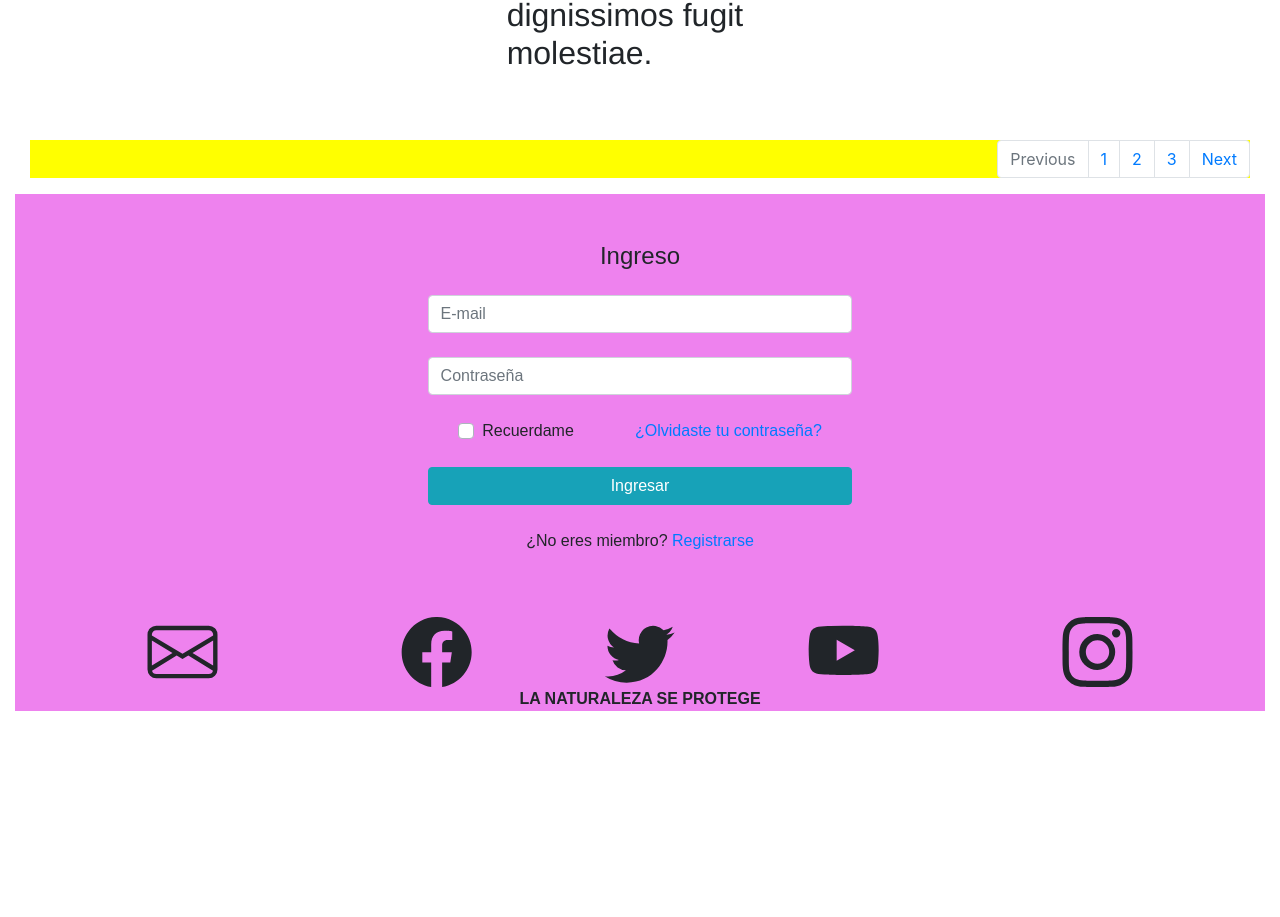
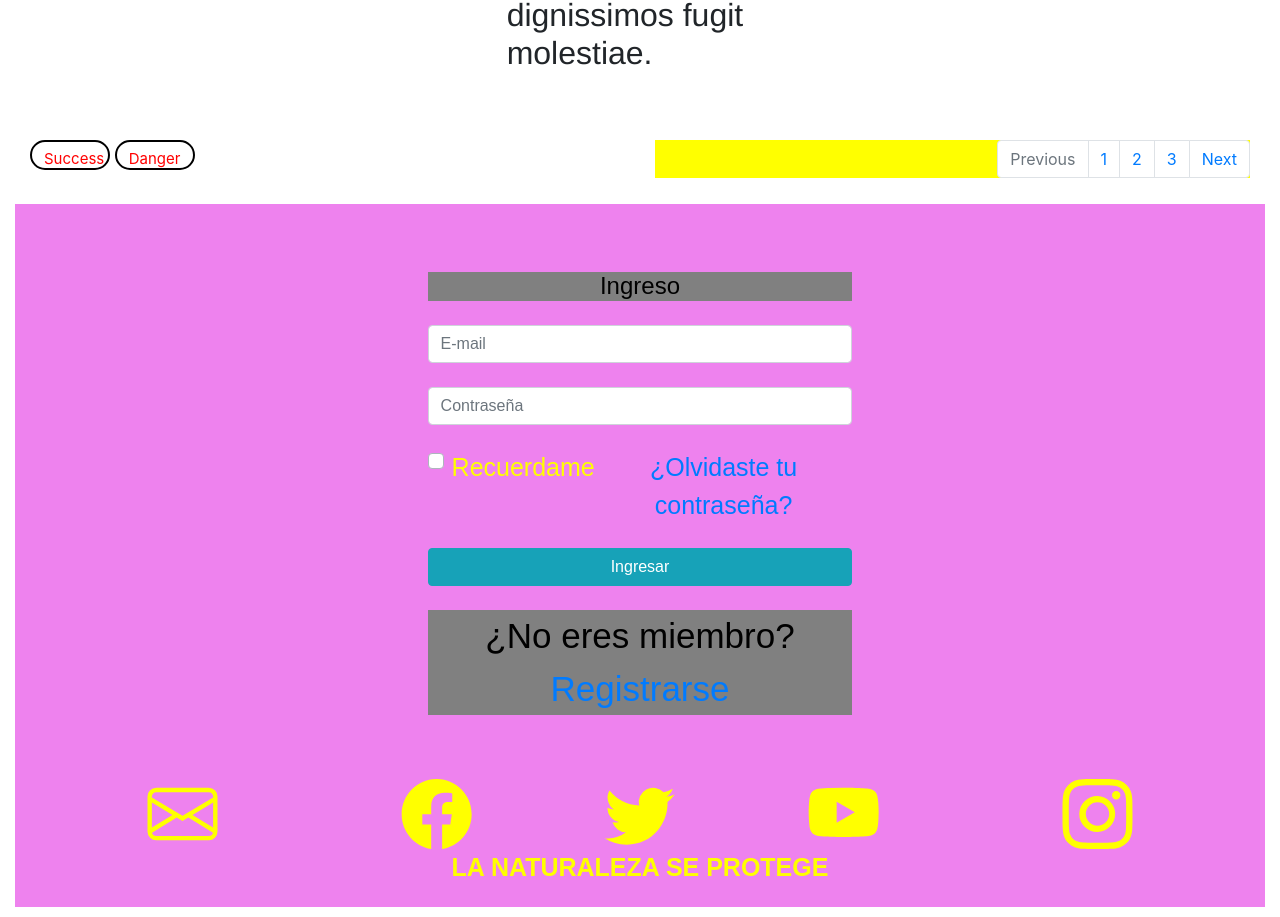
Before and after one commit to tinchovidal/CaptureYou, a website: page index.html in a window 1280 px wide. Shown: the part 1911-2828 px from the top of the page. Before the commit the page ends 2622 px from the top, so only its background shows below. Drawn offline with nearby package versions, Linux system fonts and the light colour scheme.

Commit message:
Extend, maps y mixins

```diff
--- a/index.html
+++ b/index.html
@@ -17,7 +17,7 @@
         <div class="row my-5">
             <div class="col-lg-12 col-xl-12 col-12 d-sm-flex justify-content-center">
                 <nav class="navbar navbar-expand-lg bg-white navbar-white">
-                    <a class="navbar-brand" href="#"><img src="https://cdn-icons-png.flaticon.com/512/711/711191.png" class="logoImg"></a>
+                    <a class="navbar-brand" href="index.hmtl"><img src="https://cdn-icons-png.flaticon.com/512/711/711191.png" class="logoImg"></a>
                     <button class="navbar-toggler" type="button" data-toggle="collapse" data-target="#navbarNav" aria-controls="navbarNav" aria-expanded="false" aria-label="Toggle navigation">
                         <span class="navbar-toggler-icon"></span>
                     </button>
@@ -109,7 +109,11 @@
     <!-- PAGINATION -->
     <div class="container-fluid">
         <div class="row">
-                <div class="col-lg-12 col-12">
+            <div class="col-lg-6 col-6">
+                <button type="button" class="btn btn-success boton">Success</button>
+                <button type="button" class="btn btn-danger boton">Danger</button>
+            </div>
+            <div class="col-lg-6 col-6">
                 <nav aria-label="Page navigation example">
                     <ul class="pagination justify-content-end">
                         <li class="page-item disabled">
--- /dev/null
+++ b/scss/_extend.scss
@@ -0,0 +1,24 @@
+.boton {
+	background-color: white;
+	width: 80px;
+	height: 30px;
+	font-size: 15px;
+	color: red;
+	border: 2px solid black;
+	border-radius: 15px;
+}
+
+.boton-aceptar {
+	@extend .boton;
+	background-color: green;
+	color: white;
+	border: 1px solid black;
+	border-radius: 10px;
+}
+.boton-cancelar {
+	@extend .boton;
+	background-color: red;
+	color: black;
+	border: 1px solid black;
+	border-radius:10px;
+}
--- /dev/null
+++ b/scss/_map.scss
@@ -0,0 +1,30 @@
+$esteticaPrincipal: (
+       backgroundPrimario: violet,
+       backgroundSecundario: black,
+       backgroundAgregado: blue,
+       colorFijo: red,
+       colorAgregado: gray
+);
+
+
+@each $estetica, $nosotros in $esteticaPrincipal{
+	.#{$estetica}{
+		color: $nosotros;
+	}
+}
+
+$paisajes:(
+    color:yellow,
+    centro:center,
+    tamFont:25px,
+    margin:10px,
+    padding:20px
+);
+
+footer{
+       color: map-get($paisajes, color);
+       justify-content: map-get($paisajes, centro);
+       font-size: map-get($paisajes, tamFont);
+       margin: map-get($paisajes, margin);
+       padding: map-get($paisajes, padding);
+}
--- /dev/null
+++ b/scss/_mixin.scss
@@ -0,0 +1,9 @@
+@mixin nuevaEstetica($color, $background, $tamFont){
+	color: $color;
+	background-color: $background;
+	font-size: $tamFont;
+}
+
+p{
+	@include nuevaEstetica(black, gray, 35px);
+}
--- a/scss/style.scss
+++ b/scss/style.scss
@@ -3,3 +3,6 @@
 @import "nav";
 @import "main";
 @import "footer";
+@import "map";
+@import "extend";
+@import "mixin";
```
Also changed, not shown: views/contacto.html (+4 -2 lines), css/estilo.css. Lines whose indentation alone changed are shown as unchanged.
